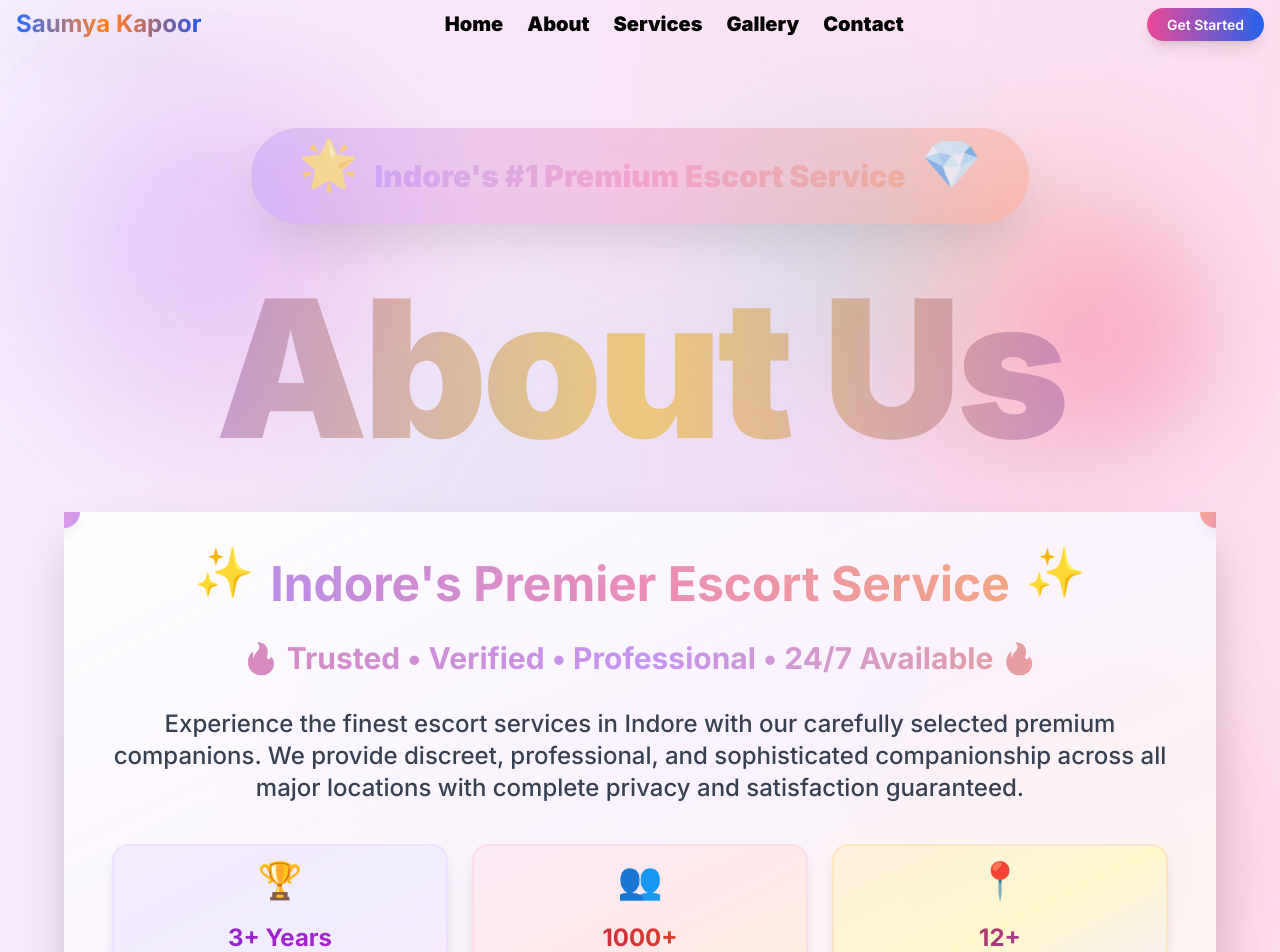
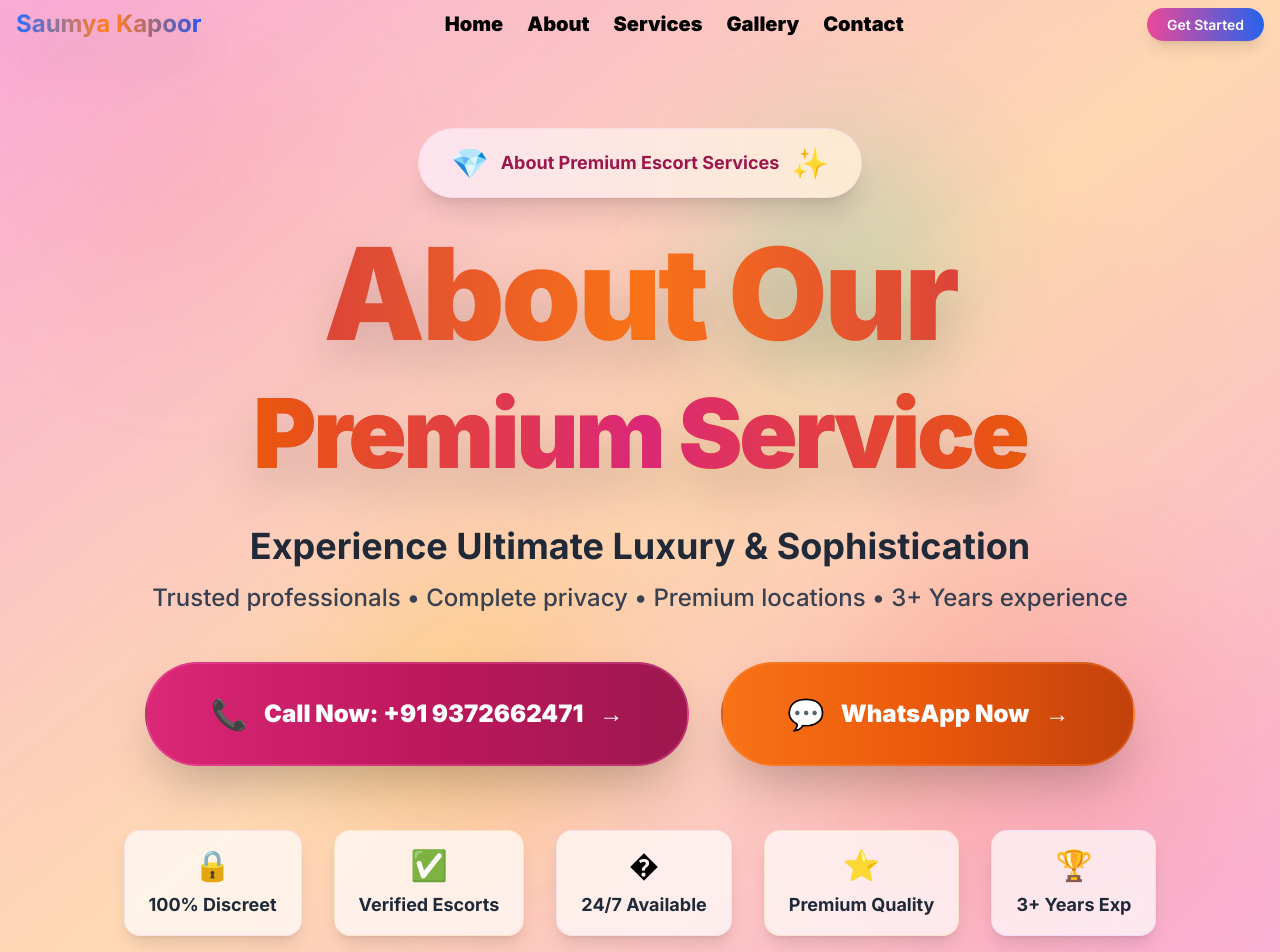
Before and after one commit to rohan-2004-web/indore, a Next.js app: page /about in a window 1280 px wide. Shown: the top 952 px of the page. Built offline with nearby package versions, Linux system fonts and the light colour scheme.

Commit message:
Fixed about page: removed duplicate FAQ section and styled hero section like home page

```diff
--- a/src/app/about/page.tsx
+++ b/src/app/about/page.tsx
@@ -159,74 +159,85 @@ export default function AboutPage() {
         <div className="absolute bottom-20 left-1/3 w-72 h-72 bg-gradient-to-br from-pink-500/15 to-purple-500/15 rounded-full blur-2xl animate-pulse" style={{animationDelay: '3s'}}></div>
       </div>
 
-      {/* Ultra Premium Hero Section */}
+      {/* Ultra Premium Hero Section - Home Page Style */}
       <section className="pt-32 pb-20 px-4 relative z-10 overflow-hidden">
-        {/* Enhanced Animated Background Elements */}
+        {/* Enhanced Animated Background Elements - Home Page Style */}
         <div className="absolute inset-0">
-          <div className="absolute top-20 left-10 w-80 h-80 bg-gradient-to-r from-violet-400/30 to-fuchsia-500/30 rounded-full blur-3xl animate-pulse"></div>
-          <div className="absolute bottom-20 right-10 w-96 h-96 bg-gradient-to-r from-orange-400/30 to-pink-500/30 rounded-full blur-3xl animate-pulse delay-1000"></div>
-          <div className="absolute top-1/2 left-1/2 transform -translate-x-1/2 -translate-y-1/2 w-[40rem] h-[40rem] bg-gradient-to-r from-cyan-300/20 to-purple-400/20 rounded-full blur-3xl animate-pulse delay-500"></div>
-          {/* Additional colorful floating elements */}
-          <div className="absolute top-32 right-1/4 w-60 h-60 bg-gradient-to-br from-emerald-400/25 to-teal-500/25 rounded-full blur-3xl animate-pulse delay-2000"></div>
-          <div className="absolute bottom-40 left-1/4 w-72 h-72 bg-gradient-to-tr from-yellow-400/20 to-orange-400/25 rounded-full blur-3xl animate-pulse delay-3000"></div>
-          <div className="absolute top-60 right-16 w-48 h-48 bg-gradient-to-bl from-rose-400/30 to-pink-500/30 rounded-full blur-2xl animate-pulse delay-1500"></div>
+          <div className="absolute inset-0 bg-gradient-to-br from-pink-300/95 via-orange-200/90 to-pink-300/95"></div>
+          <div className="absolute top-10 left-10 w-72 h-72 bg-gradient-to-br from-pink-400/30 to-orange-300/30 rounded-full blur-3xl animate-pulse"></div>
+          <div className="absolute bottom-20 right-16 w-96 h-96 bg-gradient-to-br from-orange-400/25 to-pink-400/25 rounded-full blur-3xl animate-pulse" style={{animationDelay: '1s'}}></div>
+          <div className="absolute top-1/2 left-1/2 transform -translate-x-1/2 -translate-y-1/2 w-80 h-80 bg-gradient-to-br from-pink-300/20 to-orange-300/20 rounded-full blur-2xl animate-pulse" style={{animationDelay: '2s'}}></div>
+          {/* Additional floating elements */}
+          <div className="absolute top-32 right-1/4 w-60 h-60 bg-gradient-to-br from-emerald-400/25 to-teal-500/25 rounded-full blur-3xl animate-pulse" style={{animationDelay: '2500ms'}}></div>
+          <div className="absolute bottom-40 left-1/4 w-72 h-72 bg-gradient-to-tr from-yellow-400/20 to-orange-400/25 rounded-full blur-3xl animate-pulse" style={{animationDelay: '3000ms'}}></div>
         </div>
 
         <div className="max-w-7xl mx-auto text-center relative z-10">
-          {/* Ultra Premium Badge with Enhanced Colors */}
-          <div className="inline-flex items-center gap-4 bg-gradient-to-r from-violet-500/40 via-fuchsia-500/40 via-pink-500/40 to-orange-500/40 backdrop-blur-lg rounded-full px-12 py-6 mb-12 shadow-2xl border-3 border-white/50 hover:scale-110 hover:rotate-1 transition-all duration-700 cursor-pointer animate-pulse">
-            <span className="text-5xl animate-bounce">🌟</span>
-            <span className="bg-gradient-to-r from-violet-600 via-fuchsia-600 via-pink-600 to-orange-600 bg-clip-text text-transparent font-black text-3xl animate-pulse">
-              Indore's #1 Premium Escort Service
-            </span>
-            <span className="text-5xl animate-bounce delay-200">💎</span>
+          {/* Premium Badge - Home Page Style */}
+          <div className="inline-flex items-center gap-3 bg-gradient-to-r from-pink-100/90 to-orange-100/90 backdrop-blur-sm rounded-full px-8 py-4 mb-8 shadow-xl border border-pink-200/50">
+            <span className="text-3xl">💎</span>
+            <span className="text-pink-800 font-bold text-lg">About Premium Escort Services</span>
+            <span className="text-3xl">✨</span>
           </div>
 
-          <h1 className="text-8xl md:text-9xl lg:text-[12rem] font-black bg-gradient-to-r from-violet-600 via-fuchsia-500 via-pink-500 via-orange-500 via-yellow-500 via-green-500 via-cyan-500 via-blue-500 to-violet-600 bg-clip-text text-transparent mb-12 leading-none tracking-tight hover:scale-105 transition-transform duration-700 animate-pulse">
-            About Us
+          <h1 className="text-7xl md:text-9xl font-black bg-gradient-to-r from-pink-700 via-orange-500 to-pink-700 bg-clip-text text-transparent mb-10 leading-tight tracking-tight drop-shadow-2xl">
+            About Our
+            <br />
+            <span className="text-6xl md:text-8xl bg-gradient-to-r from-orange-600 via-pink-600 to-orange-600 bg-clip-text text-transparent">
+              Premium Service
+            </span>
           </h1>
 
-          <div className="bg-gradient-to-br from-white/95 via-purple-50/90 via-pink-50/90 to-orange-50/90 backdrop-blur-lg rounded-4xl p-12 shadow-2xl border-3 border-purple-200/60 hover:border-pink-300/80 max-w-6xl mx-auto transform hover:scale-105 transition-all duration-700 relative overflow-hidden">
-            {/* Colorful corner decorations */}
-            <div className="absolute -top-4 -left-4 w-8 h-8 bg-gradient-to-br from-pink-500 to-purple-600 rounded-full shadow-lg animate-pulse"></div>
-            <div className="absolute -top-4 -right-4 w-8 h-8 bg-gradient-to-br from-orange-500 to-pink-600 rounded-full shadow-lg animate-pulse delay-500"></div>
-            <div className="absolute -bottom-4 -left-4 w-8 h-8 bg-gradient-to-br from-cyan-500 to-blue-600 rounded-full shadow-lg animate-pulse delay-1000"></div>
-            <div className="absolute -bottom-4 -right-4 w-8 h-8 bg-gradient-to-br from-green-500 to-emerald-600 rounded-full shadow-lg animate-pulse delay-1500"></div>
+          <div className="max-w-5xl mx-auto mb-12">
+            <p className="text-2xl md:text-4xl text-gray-800 font-bold leading-relaxed mb-4">
+              Experience Ultimate Luxury & Sophistication
+            </p>
+            <p className="text-xl md:text-2xl text-gray-700 font-medium leading-relaxed">
+              Trusted professionals • Complete privacy • Premium locations • 3+ Years experience
+            </p>
+          </div>
 
-            <div className="flex items-center justify-center gap-4 mb-8">
-              <span className="text-5xl animate-bounce">✨</span>
-              <h2 className="text-4xl md:text-5xl font-bold bg-gradient-to-r from-purple-700 via-pink-600 to-orange-600 bg-clip-text text-transparent animate-pulse">
-                Indore's Premier Escort Service
-              </h2>
-              <span className="text-5xl animate-bounce delay-300">✨</span>
+          {/* Enhanced CTA Buttons - Home Page Style */}
+          <div className="flex flex-col sm:flex-row gap-8 justify-center mb-16">
+            <a
+              href="tel:+919372662471"
+              className="group inline-flex items-center justify-center gap-4 bg-gradient-to-r from-pink-600 via-pink-700 to-pink-800 hover:from-pink-700 hover:via-pink-800 hover:to-pink-900 text-white px-16 py-8 rounded-full font-black text-2xl transition-all duration-500 transform hover:scale-110 shadow-2xl hover:shadow-pink-500/50 border-2 border-pink-400/30"
+            >
+              <span className="text-3xl group-hover:animate-bounce">📞</span>
+              <span>Call Now: +91 9372662471</span>
+              <span className="text-2xl group-hover:translate-x-2 transition-transform duration-300">→</span>
+            </a>
+            <a
+              href="https://wa.me/919372662471"
+              className="group inline-flex items-center justify-center gap-4 bg-gradient-to-r from-orange-500 via-orange-600 to-orange-700 hover:from-orange-600 hover:via-orange-700 hover:to-orange-800 text-white px-16 py-8 rounded-full font-black text-2xl transition-all duration-500 transform hover:scale-110 shadow-2xl hover:shadow-orange-500/50 border-2 border-orange-400/30"
+            >
+              <span className="text-3xl group-hover:animate-bounce">💬</span>
+              <span>WhatsApp Now</span>
+              <span className="text-2xl group-hover:translate-x-2 transition-transform duration-300">→</span>
+            </a>
+          </div>
+
+          {/* Trust Indicators - Home Page Style */}
+          <div className="flex flex-wrap justify-center gap-8 text-center">
+            <div className="bg-white/70 backdrop-blur-sm rounded-2xl px-6 py-4 shadow-lg border border-pink-200/50 transform hover:scale-105 transition-all duration-300">
+              <div className="text-3xl mb-2">🔒</div>
+              <div className="text-gray-800 font-bold text-lg">100% Discreet</div>
             </div>
-
-            <p className="text-2xl md:text-3xl font-bold bg-gradient-to-r from-pink-700 via-purple-600 to-orange-600 bg-clip-text text-transparent leading-relaxed mb-8 animate-pulse">
-              🔥 Trusted • Verified • Professional • 24/7 Available 🔥
-            </p>
-
-            <p className="text-xl md:text-2xl text-gray-700 leading-relaxed mb-8 font-medium">
-              Experience the finest escort services in Indore with our carefully selected premium companions.
-              We provide discreet, professional, and sophisticated companionship across all major locations
-              with complete privacy and satisfaction guaranteed.
-            </p>
-
-            <div className="grid grid-cols-1 md:grid-cols-3 gap-6 mt-10">
-              <div className="bg-gradient-to-br from-purple-100/80 via-violet-100/80 to-fuchsia-100/80 rounded-2xl p-6 border-2 border-purple-200/50 hover:border-purple-400/60 hover:scale-110 transition-all duration-500 shadow-lg">
-                <div className="text-4xl mb-3 animate-bounce">🏆</div>
-                <h3 className="text-2xl font-bold bg-gradient-to-r from-purple-700 to-fuchsia-600 bg-clip-text text-transparent mb-2">3+ Years</h3>
-                <p className="text-gray-600 font-medium">Trusted Experience</p>
-              </div>
-              <div className="bg-gradient-to-br from-pink-100/80 via-rose-100/80 to-orange-100/80 rounded-2xl p-6 border-2 border-pink-200/50 hover:border-pink-400/60 hover:scale-110 transition-all duration-500 shadow-lg">
-                <div className="text-4xl mb-3 animate-bounce delay-200">👥</div>
-                <h3 className="text-2xl font-bold bg-gradient-to-r from-pink-700 to-orange-600 bg-clip-text text-transparent mb-2">1000+</h3>
-                <p className="text-gray-600 font-medium">Satisfied Clients</p>
-              </div>
-              <div className="bg-gradient-to-br from-orange-100/80 via-yellow-100/80 to-purple-100/80 rounded-2xl p-6 border-2 border-orange-200/50 hover:border-orange-400/60 hover:scale-110 transition-all duration-500 shadow-lg">
-                <div className="text-4xl mb-3 animate-bounce delay-400">📍</div>
-                <h3 className="text-2xl font-bold bg-gradient-to-r from-orange-700 to-purple-600 bg-clip-text text-transparent mb-2">12+</h3>
-                <p className="text-gray-600 font-medium">Prime Locations</p>
-              </div>
+            <div className="bg-white/70 backdrop-blur-sm rounded-2xl px-6 py-4 shadow-lg border border-orange-200/50 transform hover:scale-105 transition-all duration-300">
+              <div className="text-3xl mb-2">✅</div>
+              <div className="text-gray-800 font-bold text-lg">Verified Escorts</div>
+            </div>
+            <div className="bg-white/70 backdrop-blur-sm rounded-2xl px-6 py-4 shadow-lg border border-pink-200/50 transform hover:scale-105 transition-all duration-300">
+              <div className="text-3xl mb-2">�</div>
+              <div className="text-gray-800 font-bold text-lg">24/7 Available</div>
+            </div>
+            <div className="bg-white/70 backdrop-blur-sm rounded-2xl px-6 py-4 shadow-lg border border-orange-200/50 transform hover:scale-105 transition-all duration-300">
+              <div className="text-3xl mb-2">⭐</div>
+              <div className="text-gray-800 font-bold text-lg">Premium Quality</div>
+            </div>
+            <div className="bg-white/70 backdrop-blur-sm rounded-2xl px-6 py-4 shadow-lg border border-purple-200/50 transform hover:scale-105 transition-all duration-300">
+              <div className="text-3xl mb-2">🏆</div>
+              <div className="text-gray-800 font-bold text-lg">3+ Years Exp</div>
             </div>
           </div>
         </div>
@@ -301,41 +312,6 @@ export default function AboutPage() {
                     </div>
                   </div>
                 </div>
-              </div>
-            ))}
-          </div>
-        </div>
-      </section>
-
-      {/* FAQ Section */}
-      <section className="py-20 px-4 bg-gradient-to-br from-pink-200/60 via-orange-100/50 to-pink-200/60">
-        <div className="max-w-7xl mx-auto">
-          <div className="text-center mb-16">
-            <h2 className="text-6xl font-bold bg-gradient-to-r from-pink-600 via-orange-500 to-pink-700 bg-clip-text text-transparent mb-6">
-              Frequently Asked Questions
-            </h2>
-            <p className="text-xl text-gray-600 max-w-4xl mx-auto leading-relaxed">
-              Common questions about our premium escort services in Indore
-            </p>
-          </div>
-
-          <div className="grid grid-cols-1 md:grid-cols-2 gap-8">
-            {faqs.map((faq, index) => (
-              <div key={index} className="bg-gradient-to-br from-pink-100 to-pink-200 backdrop-blur-md rounded-3xl shadow-2xl border-2 border-pink-300/60 overflow-hidden hover:shadow-3xl transition-all duration-300 transform hover:scale-105">
-                <button
-                  onClick={() => toggleFaq(index)}
-                  className="w-full p-8 text-left hover:bg-gradient-to-r hover:from-pink-200/80 hover:to-orange-100/80 transition-all duration-200 flex justify-between items-center group"
-                >
-                  <h3 className="text-xl font-bold text-pink-900 pr-4 group-hover:text-orange-700">{faq.question}</h3>
-                  <span className={`text-3xl transition-all duration-300 text-pink-700 ${openFaq === index ? 'rotate-180 scale-110' : ''}`}>
-                    ▼
-                  </span>
-                </button>
-                {openFaq === index && (
-                  <div className="px-8 pb-8 bg-gradient-to-r from-pink-50/90 to-orange-50/90">
-                    <p className="text-gray-700 leading-relaxed text-lg font-medium">{faq.answer}</p>
-                  </div>
-                )}
               </div>
             ))}
           </div>
```
